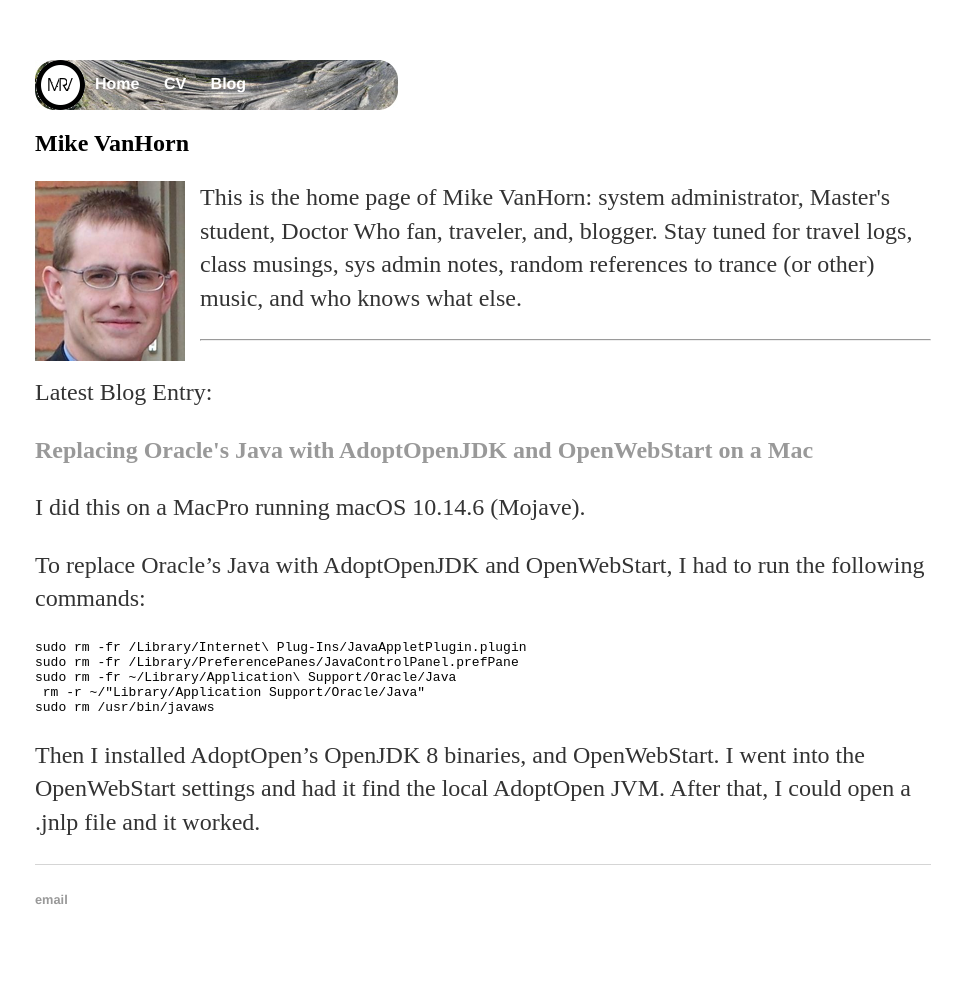
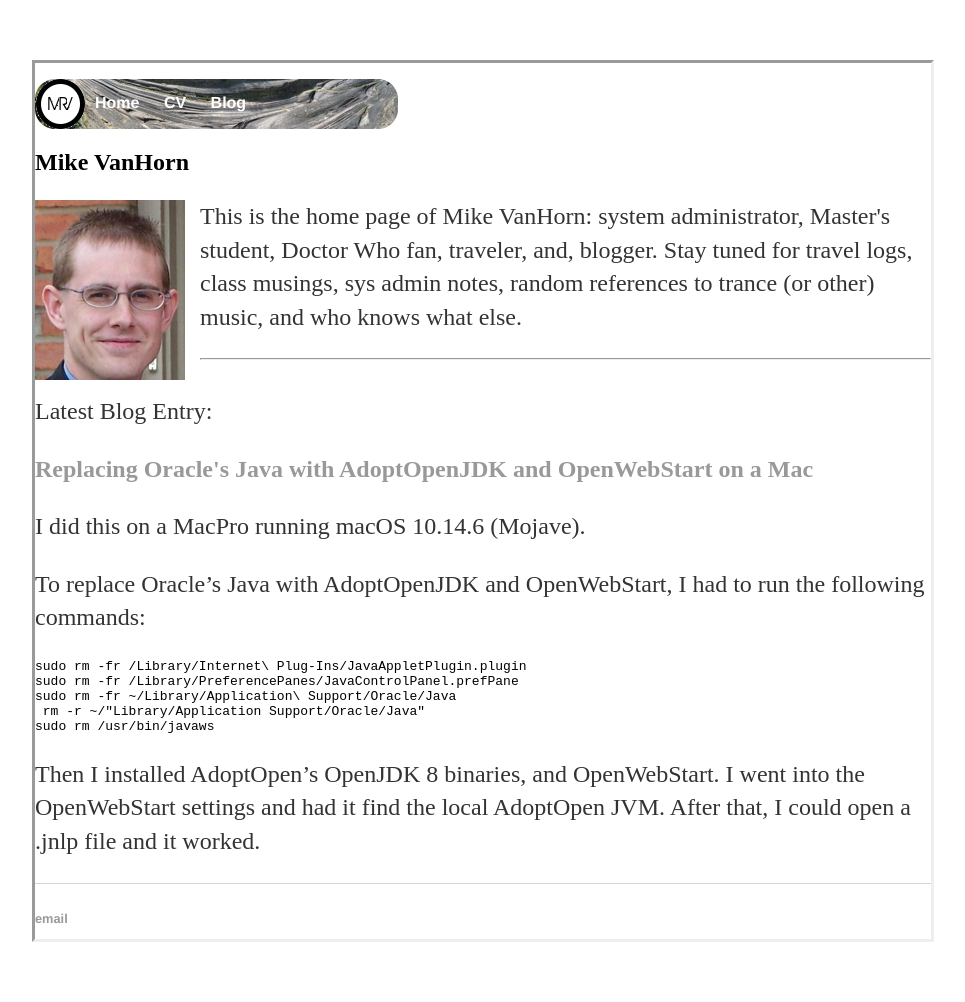
Before and after one commit to mrvanhorn/mrvanhorn.github.io, a Jekyll site: the page built from index.html, in a window 1280 px wide. Shown: the whole page, without its empty margins (157-1122 px from the left). Built offline with Jekyll 4.4.1, drawn with Linux system fonts in a browser that asks for light colours; before the commit the page ends 967 px from its top, so only the background shows below that.

Commit message:
playing with main.css

```diff
--- a/css/main.css
+++ b/css/main.css
@@ -1,6 +1,7 @@
 body {
     margin: 60px auto;
     width: 70%;
+    border-style: inset;
 }
 
 div.title {
```
